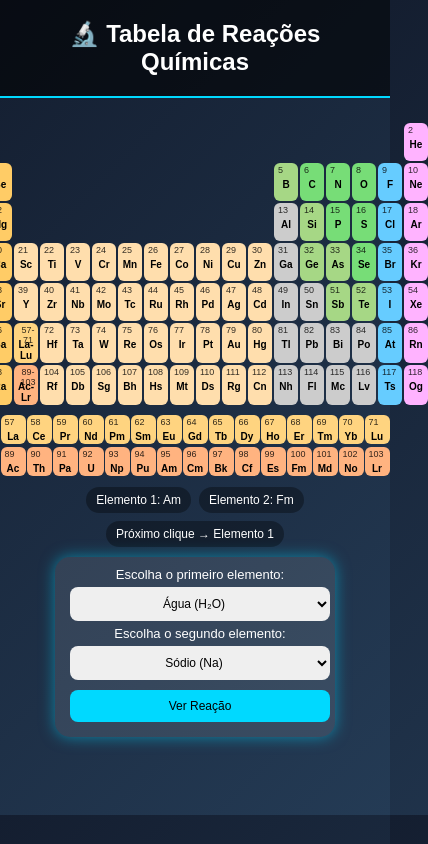
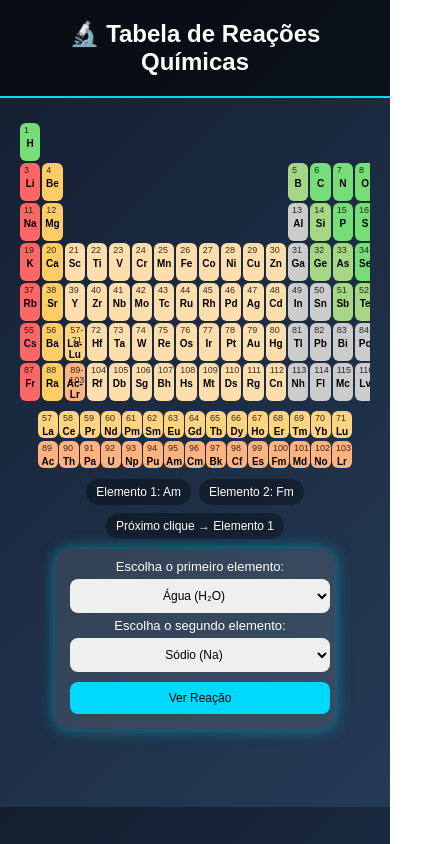
Before and after one commit to Desfunto/Tabela_periodic, a plain HTML site: page index.html in a window 390 px wide. Shown: the whole page, 428 px wide, since content can reach past the window. Drawn offline with Linux system fonts and the light colour scheme; files whose address does not match are found by name.

Commit message:
Update tabela.css

```diff
--- a/src/CSS/tabela.css
+++ b/src/CSS/tabela.css
@@ -1,6 +1,7 @@
 * {
     box-sizing: border-box;
 }
+
 body {
     font-family: Arial, sans-serif;
     background: linear-gradient(135deg, #141e30, #243b55);
@@ -437,13 +438,19 @@ button:hover {
 }
 /*MENOR PORPOÇÃO*/
 @media (max-width: 479px) {
+    .table-wrapper {
+    width: 100%;
+    overflow-x: auto;
+    }
 
+    .periodic-table {
+    min-width: 400px; /* ou 1000px se quiser mais espaçada */
+    }
     .popup-panel {
-        width: 50%;
         height: 115px;
-        padding: 3px;
-        transform: translate(-20%, -50%);
-        max-width: 260px;
+        padding: 2px;
+        transform: translate(-15%, -50%);
+        max-width: 240px;
         flex-direction: row;
         font-size: 11px;
     }
@@ -474,21 +481,21 @@ button:hover {
 
 
     .periodic-table {
-        grid-template-columns: repeat(18, minmax(24px, 1fr));
+        grid-template-columns: repeat(18, minmax(18px, 1fr));
         grid-auto-rows: minmax(38px, auto);
         gap: 2px;
 
     }
 
     .extra {
-        grid-template-columns: repeat(15, minmax(25px, 1fr));
+        grid-template-columns: repeat(15, minmax(15px, 1fr));
         gap: 1px;
     }
 
     .cell {
-        min-width: 22px;
-        min-height: 22px;
-        padding: 2px;
+        min-width: 20px;
+        min-height: 20px;
+        padding: 1px;
         font-size: 8px;
     }
 
```
